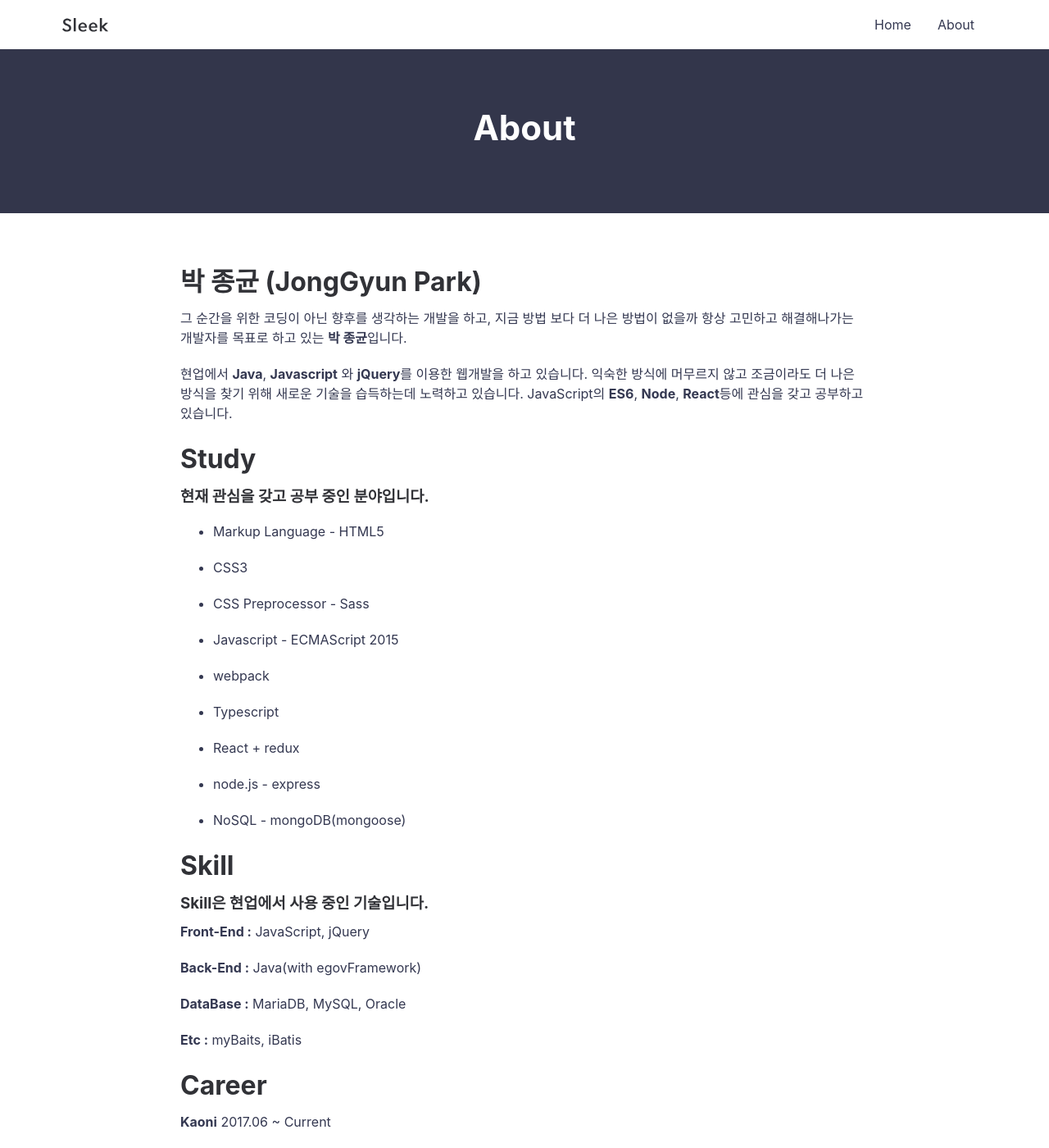
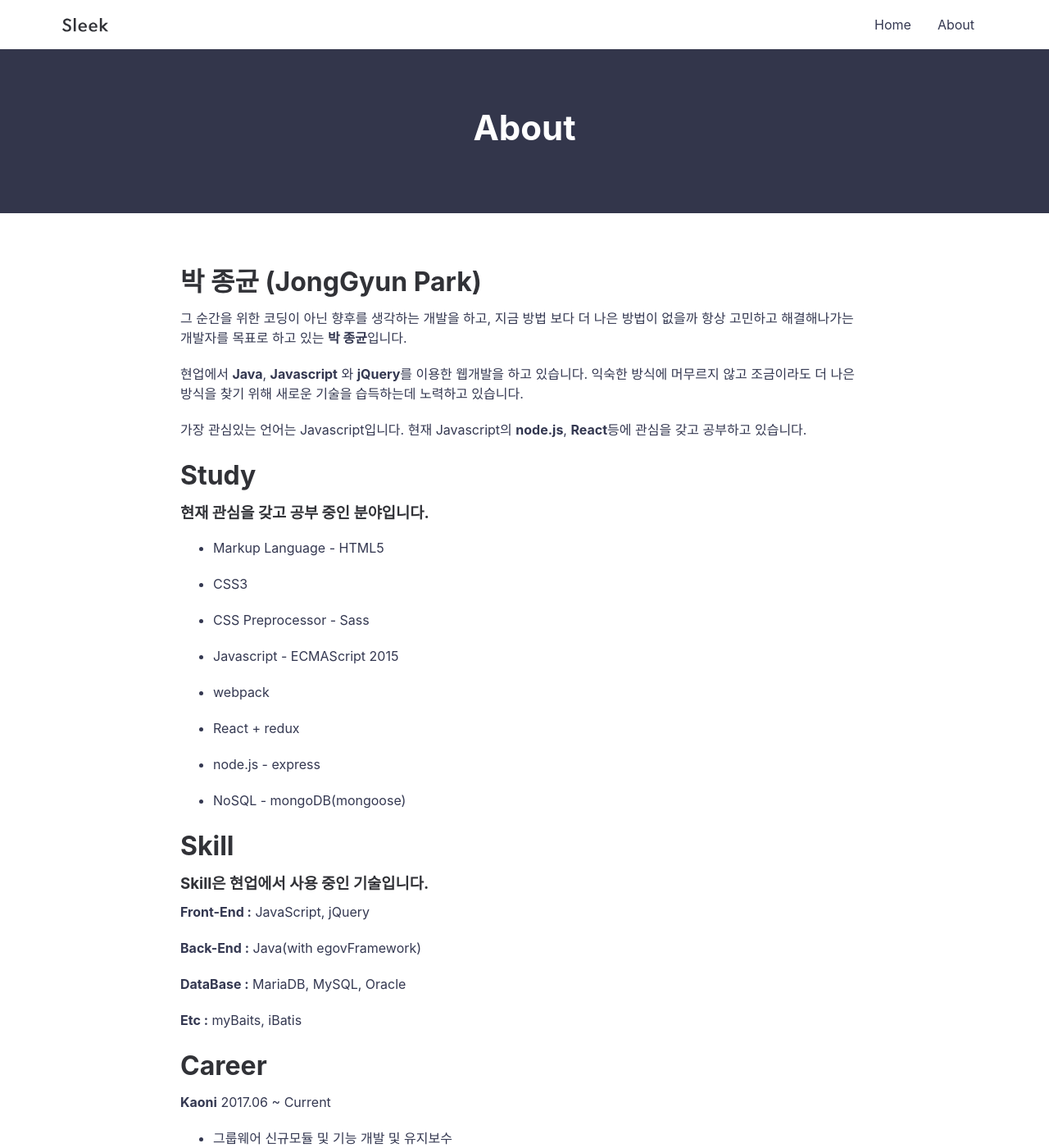
Before and after one commit to jonggyun/jonggyun.github.io, a Jekyll site: the page built from about.md, in a window 1280 px wide and 1400 px high. Shown: the whole window at 82% size. Built offline with Jekyll 4.4.1, drawn with Linux system fonts in a browser that asks for light colours; some of the changed text lies outside the part shown.

Commit message:
modify about

```diff
--- a/about.md
+++ b/about.md
@@ -4,29 +4,30 @@
 permalink: /about/
 ---
 
-박 종균 (JongGyun Park)
-====================
- 그 순간을 위한 코딩이 아닌 향후를 생각하는 개발을 하고, 지금 방법 보다 더 나은 방법이 없을까 항상 고민하고 해결해나가는 개발자를 목표로 하고 있는 **박 종균**입니다.
+# 박 종균 (JongGyun Park)
 
- 현업에서 **Java**, **Javascript** 와 **jQuery**를 이용한 웹개발을 하고 있습니다. 익숙한 방식에 머무르지 않고 조금이라도 더 나은 방식을 찾기 위해 새로운 기술을 습득하는데 노력하고 있습니다. JavaScript의 **ES6**, **Node**, **React**등에 관심을 갖고 공부하고 있습니다.
+그 순간을 위한 코딩이 아닌 향후를 생각하는 개발을 하고, 지금 방법 보다 더 나은 방법이 없을까 항상 고민하고 해결해나가는 개발자를 목표로 하고 있는 **박 종균**입니다.
+
+현업에서 **Java**, **Javascript** 와 **jQuery**를 이용한 웹개발을 하고 있습니다. 익숙한 방식에 머무르지 않고 조금이라도 더 나은 방식을 찾기 위해 새로운 기술을 습득하는데 노력하고 있습니다.
+
+가장 관심있는 언어는 Javascript입니다. 현재 Javascript의 **node.js**, **React**등에 관심을 갖고 공부하고 있습니다.
 
 <!-- patience
 laziness -->
+
 # Study
 
 ### 현재 관심을 갖고 공부 중인 분야입니다.
 
-* Markup Language - HTML5
+- Markup Language - HTML5
 
-* CSS3
+- CSS3
 
-* CSS Preprocessor - Sass
+- CSS Preprocessor - Sass
 
-* Javascript - ECMAScript 2015
+- Javascript - ECMAScript 2015
 
-* webpack
-
-* Typescript
+- webpack
 
 * React + redux
 
@@ -34,9 +35,7 @@
 
 * NoSQL - mongoDB(mongoose)
 
-
-Skill
-==========
+# Skill
 
 ### Skill은 현업에서 사용 중인 기술입니다.
 
@@ -48,9 +47,7 @@
 
 **Etc :** myBaits, iBatis
 
-
-Career
-============
+# Career
 
 **Kaoni** 2017.06 ~ Current
 
@@ -94,11 +87,11 @@
 
   전자결재 모듈 및 기타 모듈의 고객 사이트 유지보수
 
-    * 리딩투자증권 그룹웨어 커스터마이징 및 유지보수
+  - 리딩투자증권 그룹웨어 커스터마이징 및 유지보수
 
-    * 가온아이 자체 그룹웨어 커스터마이징 및 유지보수
+  - 가온아이 자체 그룹웨어 커스터마이징 및 유지보수
 
-    * 료비그룹 그룹웨어 커스터마이징 및 유지보수
+  - 료비그룹 그룹웨어 커스터마이징 및 유지보수
 
   Java와 JavaScript를 이용한 XML 기반의 타사 통합검색엔진 연동 모듈 개발 `참여인원: 1명`
 
@@ -120,34 +113,44 @@
 
   사내 솔루션 유지 보수 및 고객 지원
 
+# Study & Project source
 
-Study & Project source
-=================
-  - [메모장](https://github.com/jonggyun/memo-app)
+- [jongp-Lab](https://github.com/jonggyun/jongp-lab)
 
-    - ios의 메모 애플리캐이션 처럼 간단한 메모를 저장할 수 있는 애플리캐이션
+  - [개발 진행사항 - 블로그내용](https://jongp.me/ready-to-jongplab/)
 
-    - 목표: react의 component와 redux의 상태관리를 이해하기
+  - 개인적으로 사용할 블로그
 
-    - Front-end: React, redux, Sass, classname
+  - 목표: 실제 서비스 배포를 위한 SSR, 코드 스플리팅 익숙해지기
 
-    - Back-end: Node.js(Koa Framework)
+  - Front-end: React, redux, Sass, cssModule
 
+  - Back-end: Node.js(express), mongoDB, mongoose
 
- - [Movieeeeeegle](https://github.com/jonggyun/movie-search-typescript)
+* [메모장](https://github.com/jonggyun/memo-app)
 
-    - Naver의 영화 검색 api를 이용한 정말 간단한 영화 검색 웹 애플리케이션
+  - ios의 메모 애플리캐이션 처럼 간단한 메모를 저장할 수 있는 애플리캐이션
 
-    - 목표
+  - 목표: react의 component와 redux의 상태관리를 이해하기
 
-        * VanillaJS, ES6, webpack 익숙해지기
+  - Front-end: React, redux, Sass, classname
 
-        * Typescript에 대한 설정 및 기본 개념 익히기
+  - Back-end: Node.js(Koa Framework)
 
-        * webpack 익숙해지기
+- [Movieeeeeegle](https://github.com/jonggyun/movie-search-typescript)
 
-        * eslint 익숙해지기
+  - Naver의 영화 검색 api를 이용한 정말 간단한 영화 검색 웹 애플리케이션
 
-    - Front-end: VanillaJS, ES6, Sass
+  - 목표
 
-    - Back-end: Node.js(express)
+    - VanillaJS, ES6, webpack 익숙해지기
+
+    - Typescript에 대한 설정 및 기본 개념 익히기
+
+    - webpack 익숙해지기
+
+    - eslint 익숙해지기
+
+  - Front-end: VanillaJS, ES6, Sass
+
+  - Back-end: Node.js(express)
```
Also changed, not shown: other parts of about.md (+2 -6 lines), _posts/2018-12-26-ready-to-jongplab.md (+4 -0 lines).
